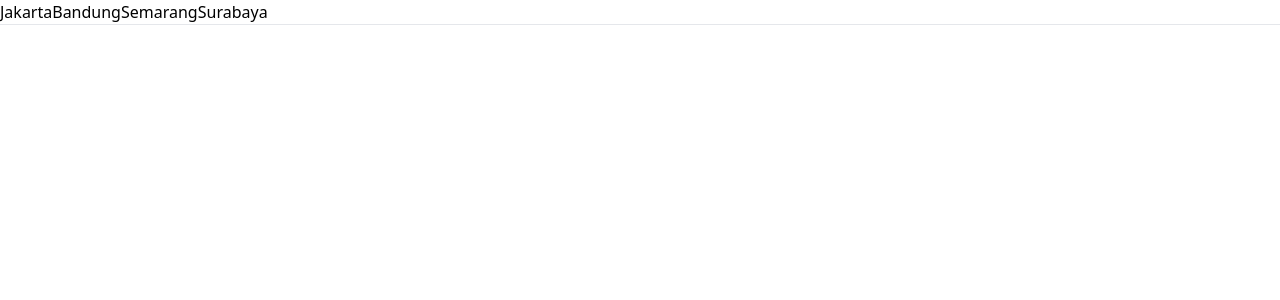
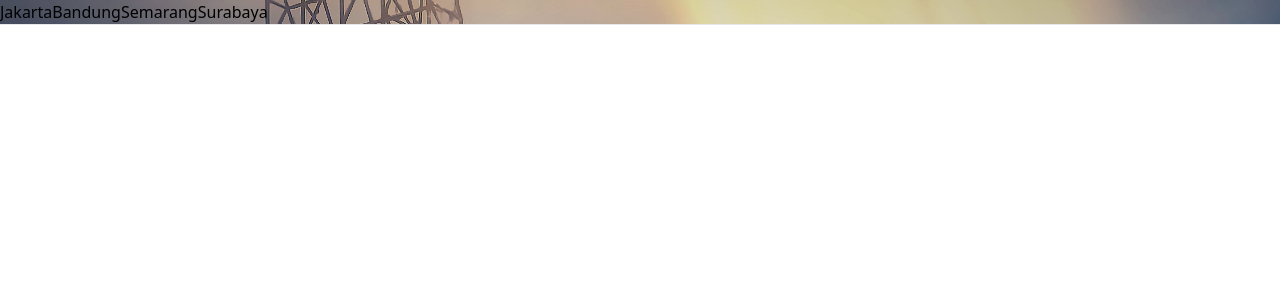
Before and after one commit to auzanxp/decode-weather, a React (Vite) app: page / in a window 1280 px wide. Shown: the top 300 px of the page. Built offline with nearby package versions, Linux system fonts and the light colour scheme; no server answers.

Commit message:
feat: feature add backgound

```diff
--- a/src/App.jsx
+++ b/src/App.jsx
@@ -11,7 +11,7 @@ export default function App() {
   const [weather, setWeather] = useState(null);
 
   useEffect(() => {
-    document.title = 'Weather App';
+    document.title = "Weather App";
     const getData = async () => {
       try {
         const data = await getFormatedWeatherData({ ...query });
@@ -26,7 +26,11 @@ export default function App() {
 
   return (
     <>
-      <div className="mx-auto max-w-screen-md mt-4 py-5 px-10 md:px-24 bg-gradient-to-br from-cyan-500 to-blue-700 h-fit shadow-xl shadow-gray-400">
+      <div
+        className="leading-normal min-h-screen tracking-normal bg-cover p-6 bg-fixed"
+        style={{ backgroundImage: 'url("/landing.jpg")' }}
+      >
+        <div className="mx-auto max-w-screen-md my-6 py-5 px-10 md:px-24 rounded-xl bg-opacity-10 bg-gradient-to-br from-gray-900 to-slate-700  h-fit shadow-xl shadow-gray-400">
           <ListCity action={setQuery} />
           {weather == null ? (
             <Loading />
@@ -38,6 +42,7 @@ export default function App() {
             </>
           )}
         </div>
+      </div>
     </>
   );
 }
```
Also changed, not shown: public/landing.jpg (added). Lines whose indentation alone changed are shown as unchanged.
